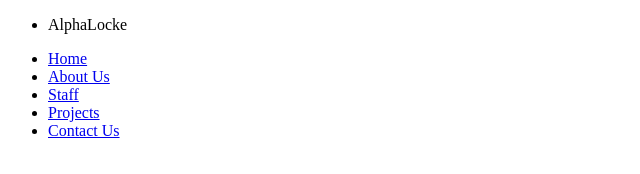
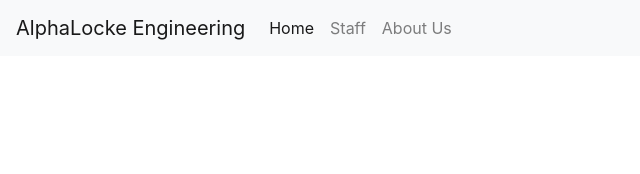
Before and after one commit to AlphaLocke/AlphaLocke.github.io, a plain HTML site: page index.html in a window 1280 px wide. Shown: the whole page, without its empty margins (0-640 px from the left). Drawn offline with nearby package versions, Linux system fonts and the light colour scheme.

Commit message:
Fixed Index Error

```diff
--- a/index.html
+++ b/index.html
@@ -1,28 +1,51 @@
-<!DOCTYPE html>
+<!doctype html>
 <html lang="en">
 
 <head>
-    <meta charset="UTF-8">
-    <meta name="viewport" content="width=device-width, initial-scale=1.0">
-    <meta http-equiv="X-UA-Compatible" content="ie=edge">
-    <link rel="stylesheet" href="universalstyle.css">
-    <title>AlphaLocke Engineering</title>
+  <!-- Required meta tags -->
+  <meta charset="utf-8">
+  <meta name="viewport" content="width=device-width, initial-scale=1, shrink-to-fit=no">
+
+  <!-- Bootstrap CSS -->
+  <link rel="stylesheet" href="https://maxcdn.bootstrapcdn.com/bootstrap/4.0.0/css/bootstrap.min.css" integrity="sha384-Gn5384xqQ1aoWXA+058RXPxPg6fy4IWvTNh0E263XmFcJlSAwiGgFAW/dAiS6JXm"
+    crossorigin="anonymous">
+  <link rel="stylesheet" href="universalstyle.css">
+  <title>Hello, world!</title>
 </head>
 
 <body>
-    <div class="navigation">
-        <ul>
-            <li><p id="Company-Nav">AlphaLocke</p></li>
-            <li><a href="#">Home</a></li>
-            <li><a href="#">About Us</a></li>
-            <li><a href="#">Staff</a></li>
-            <li><a href="#">Projects</a></li>
-            <li><a href="#">Contact Us</a></li>
-        </ul>
+  <nav class="navbar navbar-expand-lg navbar-light bg-light">
+    <a class="navbar-brand" href="#">AlphaLocke Engineering</a>
+    <button class="navbar-toggler" type="button" data-toggle="collapse" data-target="#navbarSupportedContent"
+      aria-controls="navbarSupportedContent" aria-expanded="false" aria-label="Toggle navigation">
+      <span class="navbar-toggler-icon"></span>
+    </button>
+
+    <div class="collapse navbar-collapse" id="navbarSupportedContent">
+      <ul class="navbar-nav mr-auto">
+        <li class="nav-item active">
+          <a class="nav-link" href="Home.html">Home <span class="sr-only">(current)</span></a>
+        </li>
+        <li class="nav-item">
+          <a class="nav-link" href="staff.html">Staff</a>
+        </li>
+        <li class="nav-item">
+          <a class="nav-link" href="#">About Us</a>
+        </li>
+      </ul>
     </div>
-    <div class="container">
+  </nav>
 
-    </div>
+
+
+  <!-- Optional JavaScript -->
+  <!-- jQuery first, then Popper.js, then Bootstrap JS -->
+  <script src="https://code.jquery.com/jquery-3.2.1.slim.min.js" integrity="sha384-KJ3o2DKtIkvYIK3UENzmM7KCkRr/rE9/Qpg6aAZGJwFDMVNA/GpGFF93hXpG5KkN"
+    crossorigin="anonymous"></script>
+  <script src="https://cdnjs.cloudflare.com/ajax/libs/popper.js/1.12.9/umd/popper.min.js" integrity="sha384-ApNbgh9B+Y1QKtv3Rn7W3mgPxhU9K/ScQsAP7hUibX39j7fakFPskvXusvfa0b4Q"
+    crossorigin="anonymous"></script>
+  <script src="https://maxcdn.bootstrapcdn.com/bootstrap/4.0.0/js/bootstrap.min.js" integrity="sha384-JZR6Spejh4U02d8jOt6vLEHfe/JQGiRRSQQxSfFWpi1MquVdAyjUar5+76PVCmYl"
+    crossorigin="anonymous"></script>
 </body>
 
 </html>
```
Also changed, not shown: Home.html (deleted, +0 -51 lines).
